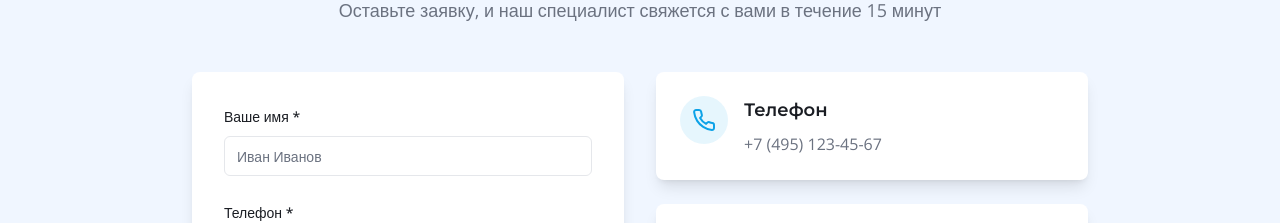
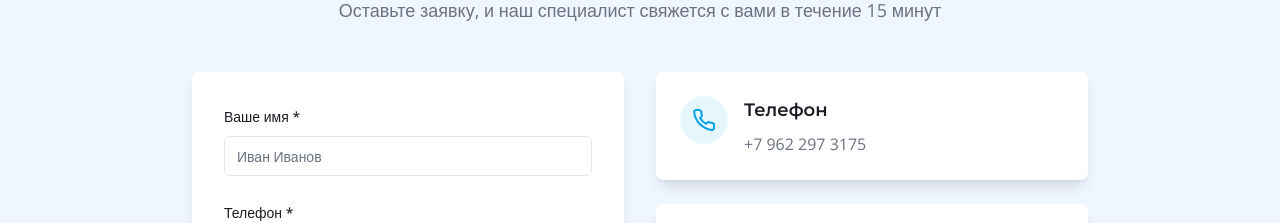
Before and after one commit to pr-poehali-dev/security-website-project-1, a React (Vite) app: page / in a window 1280 px wide. Shown: the part 2620-2843 px from the top of the page. Built offline with nearby package versions, Linux system fonts and the light colour scheme.

Commit message:
Обновление компонента UI

```diff
--- a/src/components/ContactForm.tsx
+++ b/src/components/ContactForm.tsx
@@ -120,9 +120,7 @@ export default function ContactForm() {
                   </div>
                   <div>
                     <h3 className="font-heading text-lg font-semibold mb-2">Телефон</h3>
-                    <a href="tel:+74951234567" className="text-muted-foreground hover:text-accent transition-colors">
-                      +7 (495) 123-45-67
-                    </a>
+                    <a href="tel:+74951234567" className="text-muted-foreground hover:text-accent transition-colors">+7 962 297 3175</a>
                   </div>
                 </div>
               </div>
```
